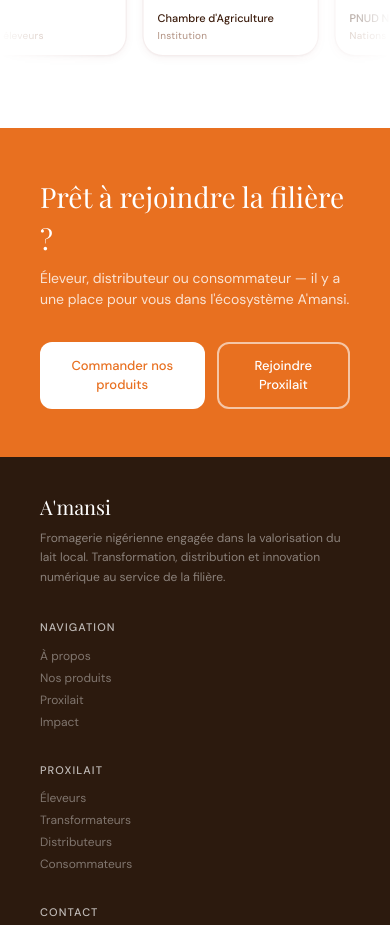
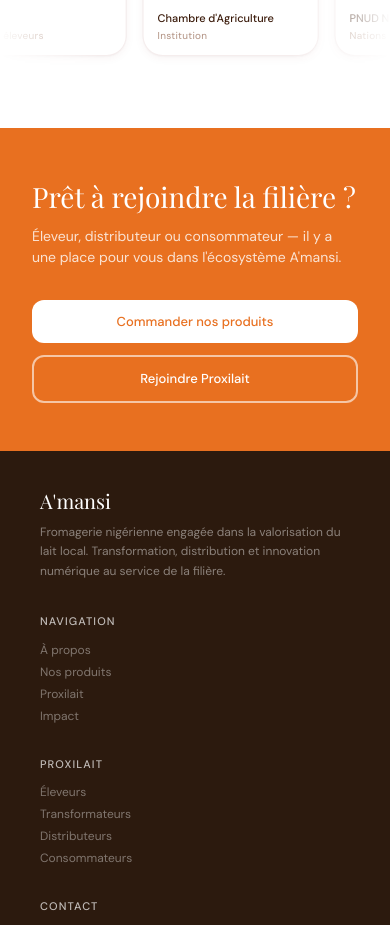
Before and after one commit to Richouf95/a-mainsi, a Next.js app: page / in a window 390 px wide. Shown: the part 8405-9330 px from the top of the page. Built offline with nearby package versions, Linux system fonts and the light colour scheme; a web font is replaced by a local one.

Commit message:
feat: improve contact section layout and styling for better responsiveness

```diff
--- a/app/page.tsx
+++ b/app/page.tsx
@@ -1332,7 +1332,7 @@ export default function Home() {
       {/* CTA */}
       <section
         id="contact"
-        className="bg-[#E87020] py-12 px-10 flex items-center justify-between gap-8 flex-col md:flex-row"
+        className="bg-[#E87020] py-12 px-8 flex items-center justify-between gap-8 flex-col md:flex-row"
       >
         <motion.div
           initial={{ opacity: 0, x: -30 }}
@@ -1346,29 +1346,32 @@ export default function Home() {
           >
             Prêt à rejoindre la filière ?
           </h2>
+
           <p className="text-[14px] text-white/80">
             Éleveur, distributeur ou consommateur — il y a une place pour vous
-            dans l'écosystème A'mansi.
+            dans l&apos;écosystème A&apos;mansi.
           </p>
         </motion.div>
+
         <motion.div
           initial={{ opacity: 0, x: 30 }}
           whileInView={{ opacity: 1, x: 0 }}
           viewport={{ once: true }}
           transition={{ duration: 0.6 }}
-          className="flex gap-3"
+          className="flex flex-col sm:flex-row gap-3 w-full md:w-auto"
         >
           <motion.button
             whileHover={{ scale: 1.02 }}
             whileTap={{ scale: 0.98 }}
-            className="bg-white text-[#E87020] border-none rounded-lg px-6 py-3 text-[13px] font-medium cursor-pointer"
+            className="w-full sm:w-[220px] bg-white text-[#E87020] rounded-lg px-6 py-3 text-[13px] font-medium cursor-pointer text-center"
           >
             Commander nos produits
           </motion.button>
+
           <motion.button
             whileHover={{ scale: 1.02 }}
             whileTap={{ scale: 0.98 }}
-            className="bg-transparent text-white border-2 border-white/60 rounded-lg px-6 py-3 text-[13px] font-medium cursor-pointer"
+            className="w-full sm:w-[220px] bg-transparent text-white border-2 border-white/60 rounded-lg px-6 py-3 text-[13px] font-medium cursor-pointer text-center"
           >
             Rejoindre Proxilait
           </motion.button>
```
